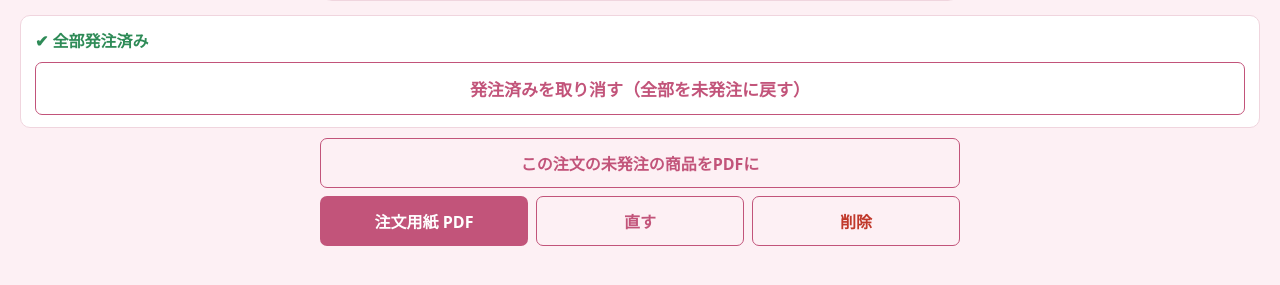
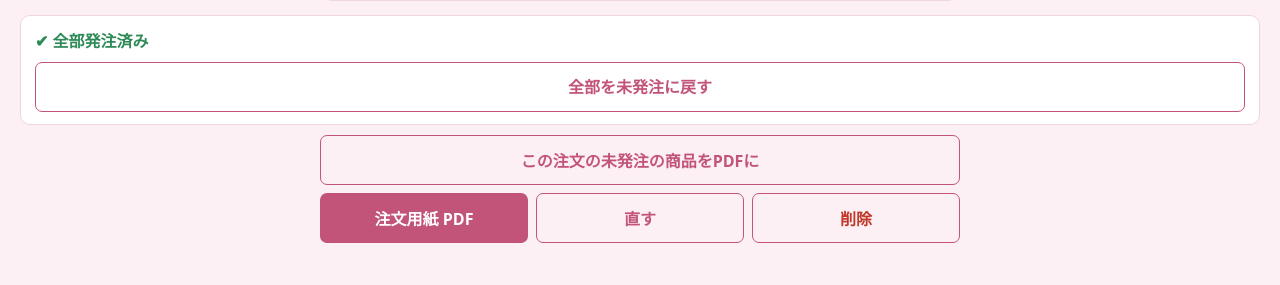
Before and after one commit to inoinomata-sys/zaiko, a Flask app: template templates/customer_order.html in a window 1280 px wide. Shown: the part 310-595 px from the top of the page. Run offline with Flask 3, Linux system fonts and the light colour scheme; the template is opened without the code that fills it, so the values that code supplies are empty; parts of the project's set-up code (start-up, migrations or seed data) failed here and were passed over; some libraries are stand-ins or nearby versions.

Commit message:
注文画面: 確定ボタンの文字が枠からはみ出るのを直す
Co-Authored-By: Claude Sonnet 5.5 <noreply@anthropic.com>

```diff
--- a/templates/customer_order.html
+++ b/templates/customer_order.html
@@ -51,7 +51,7 @@
 
 <div class="card" id="ord-box" style="padding:12px 14px; margin-bottom:10px">
   <div id="ord-state" style="font-weight:700; font-size:16px; margin-bottom:10px"></div>
-  <button class="btn btn-primary" type="button" id="ord-btn" style="width:100%; justify-content:center; padding:13px; font-size:17px"></button>
+  <button class="btn btn-primary" type="button" id="ord-btn" style="width:100%; justify-content:center; padding:13px 10px; font-size:16px; white-space:normal; line-height:1.4; text-align:center"></button>
 </div>
 <div class="act" style="margin-bottom:8px">
   <button class="btn btn-ghost pdf-un" type="button" data-url="/customer-orders/unordered/pdf?order={{ order.id }}">この注文の未発注の商品をPDFに</button>
@@ -71,7 +71,7 @@ function showOrdered() {
   const st = document.getElementById('ord-state'), btn = document.getElementById('ord-btn');
   st.textContent = k === n ? '✔ 全部発注済み' : k ? '一部発注 ' + k + '／' + n + ' 品（残り ' + (n - k) + ' 品）' : '未発注（' + n + ' 品）';
   st.style.color = k === n ? '#2e8b57' : k ? '#7a5a00' : '#b8531a';
-  btn.textContent = k === n ? '発注済みを取り消す（全部を未発注に戻す）' : '✔ 未発注の ' + (n - k) + ' 品を、発注済みに確定する';
+  btn.textContent = k === n ? '全部を未発注に戻す' : '✔ 未発注の ' + (n - k) + ' 品を、発注済みに確定する';
   btn.className = 'btn ' + (k === n ? 'btn-ghost' : 'btn-primary');
 }
 function setChip(c, on) { c.classList.toggle('on', on); c.textContent = on ? '✔ 発注済' : '未発注'; }
```
